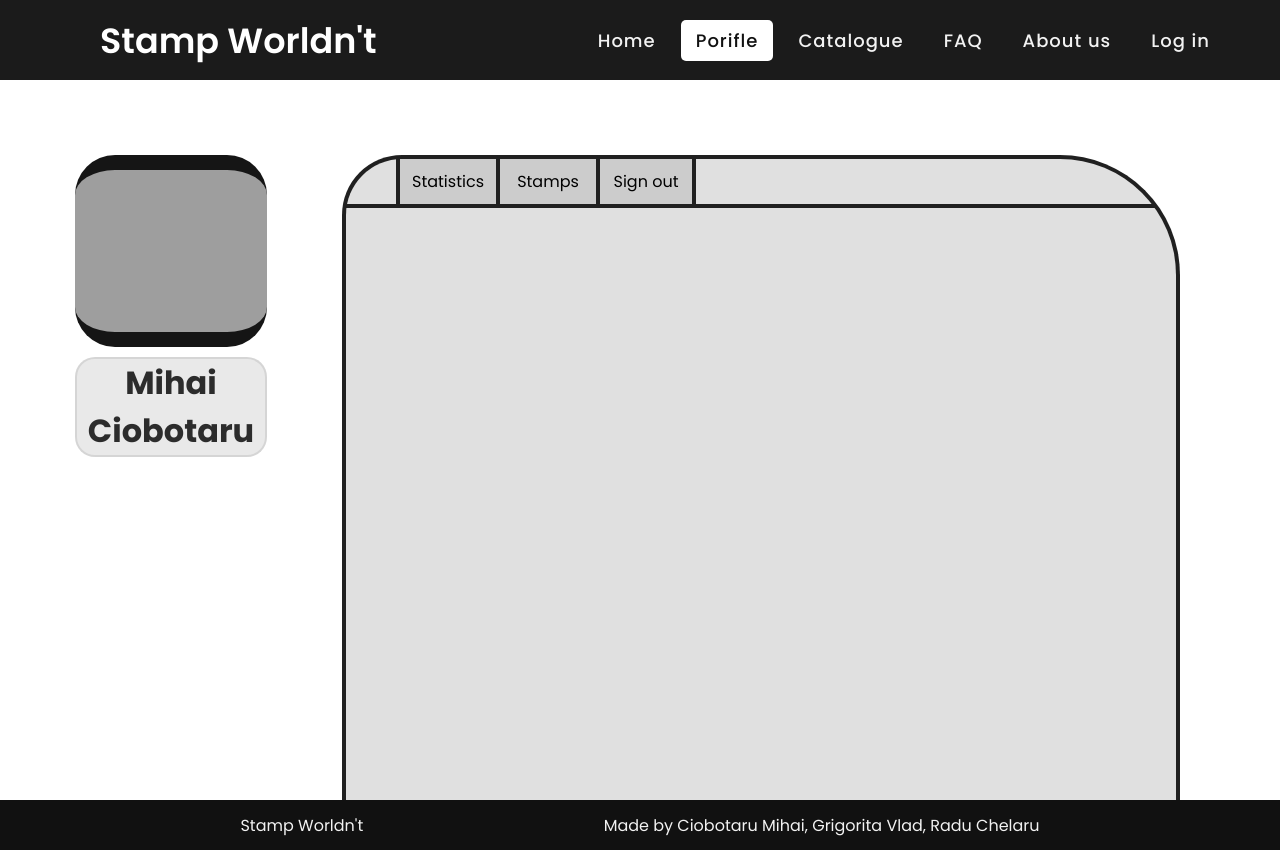
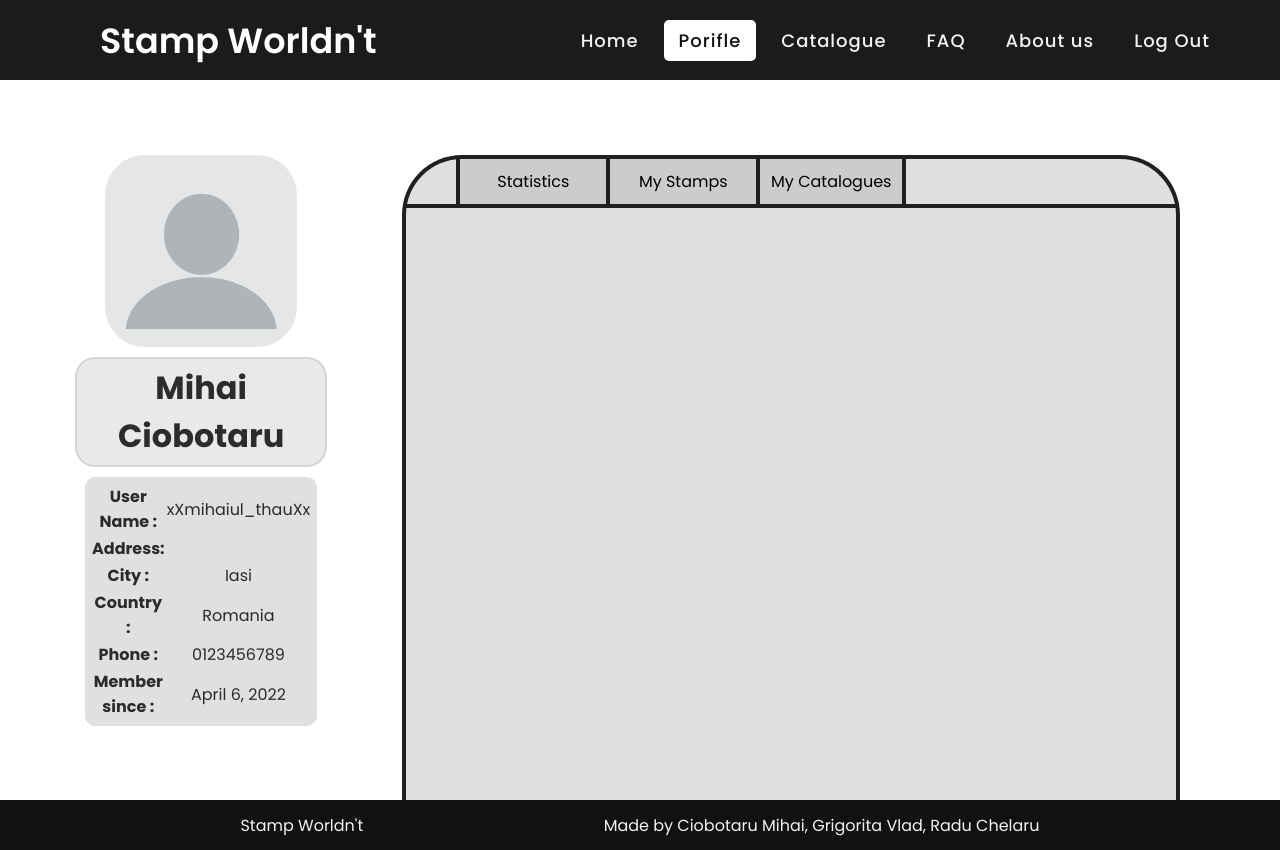
Before and after one commit to zechfron12/TW-MaST, a PHP site: page /html/profile.html in a window 1280 px wide. Run offline with PHP 8.4, Linux system fonts and the light colour scheme; grey boxes are pictures that could not be loaded.

Commit message:
profile addings

```diff
--- a/css/profile.css
+++ b/css/profile.css
@@ -1,14 +1,13 @@
-#profile-wrapper{
+#profile-wrapper {
 	display: flex;
 	padding: 75px 100px 0px 75px;
-
 }
 
 /*
 PROFILE SIDEBAR
 */
 
-#profile-info{
+#profile-info {
 	color: #151515e4;
 	display: flex;
 	flex-direction: column;
@@ -17,62 +16,67 @@ PROFILE SIDEBAR
 	margin-right: 75px;
 }
 
-#profile-info img{
-    padding: 15px 0px;
+#profile-info img {
 	width: 15vw;
 	height: 15vw;
 	background-color: #151515;
 	border-radius: 40px;
 }
 
-
-#profile-info h1{
+#profile-info h1 {
 	border-radius: 20px;
 	margin-top: 10px;
 	background-color: #15151517;
 	border: 2px solid #15151517;
+	padding: 5px;
 }
 
 /*
 PROFILE CONTENT
 */
 
-#profile-content{
+#profile-content {
 	height: calc(100vh - 75px - 80px);
 	width: 100vw;
-    border-radius: 60px 120px 0px 0px;
-    content: "";
+	border-radius: 60px 60px 0px 0px;
+	content: '';
 	border: #202020 4px solid;
 	background-color: #e0e0e0;
 	border-bottom: 0px;
 }
 
-#profile-content-bar{
+#profile-content-bar {
 	display: flex;
 	padding: 0px 50px;
-    margin-right: 20px;
 	column-gap: 0px;
 	border-bottom: #202020 4px solid;
 }
 
-.profile-content-bar-item{
+.profile-content-bar-item {
 	text-align: center;
-    width: 100px;
+	width: 150px;
 	cursor: pointer;
 	padding: 10px;
 	background-color: #ccc;
 	border-left: #202020 4px solid;
 }
-#sign-out{
+#catalogues {
 	border-right: #202020 4px solid;
 }
 
-.profile-content-bar-item-active::after{
+.profile-content-bar-item-active::after {
 	margin-top: 34px;
 	margin-left: -85px;
 	width: 100px;
 	position: absolute;
-    content: "";
+	content: '';
 	height: 4px;
 	background-color: red;
 }
+
+.profile-description-table {
+	margin: 10px;
+	background-color: #e0e0e0;
+	border-radius: 10px;
+	padding: 5px;
+}
--- a/html/catalogue.html
+++ b/html/catalogue.html
@@ -21,10 +21,11 @@
 			</label>
 			<ul>
 				<li><a href="./index.html">Home</a></li>
+				<li><a href="./profile.html">Profile</a></li>
 				<li><a class="active" href="./catalogue.html">Catalogue</a></li>
 				<li><a href="#">FAQ</a></li>
 				<li><a href="#">About us</a></li>
-				<li><a href="./login.html">Log in</a></li>
+				<li><a href="./login.html">Log Out</a></li>
 			</ul>
 		</nav>
 		<div id="catalogue">
--- a/html/login.html
+++ b/html/login.html
@@ -33,7 +33,9 @@
 					</div>
 					<div class="pass"><a href="#">Forgot password?</a></div>
 					<div class="row button">
-						<input type="submit" value="Login" />
+						<a href="./profile.html">
+							<input type="submit" value="Login" />
+						</a>
 					</div>
 					<div class="signup-link">
 						Not a member? <a href="./register.html">Signup now</a>
--- a/html/profile.html
+++ b/html/profile.html
@@ -23,14 +23,45 @@
 				<li><a href="./catalogue.html">Catalogue</a></li>
 				<li><a href="#">FAQ</a></li>
 				<li><a href="#">About us</a></li>
-				<li><a href="./login.html">Log in</a></li>
+				<li><a href="./login.html">Log Out</a></li>
 			</ul>
 		</nav>
 
 		<div id="profile-wrapper">
 			<div id="profile-info">
-				<img src="../assets/profile-male.svg" alt="Profile picture" />
+				<img
+					src="../assets/blank-profile-picture.png"
+					alt="Profile picture"
+				/>
 				<h1>Mihai Ciobotaru</h1>
+				<table class="profile-description-table">
+					<tbody>
+						<tr>
+							<th>User Name :</th>
+							<td>xXmihaiul_thauXx</td>
+						</tr>
+						<tr>
+							<th>Address:</th>
+							<td></td>
+						</tr>
+						<tr>
+							<th>City :</th>
+							<td>Iasi</td>
+						</tr>
+						<tr>
+							<th>Country :</th>
+							<td>Romania</td>
+						</tr>
+						<tr>
+							<th>Phone :</th>
+							<td>0123456789</td>
+						</tr>
+						<tr>
+							<th>Member since :</th>
+							<td>April 6, 2022</td>
+						</tr>
+					</tbody>
+				</table>
 			</div>
 			<div id="profile-content">
 				<div id="profile-content-bar">
@@ -38,10 +69,10 @@
 						Statistics
 					</div>
 					<div class="profile-content-bar-item" id="stamps">
-						Stamps
+						My Stamps
 					</div>
-					<div class="profile-content-bar-item" id="sign-out">
-						Sign out
+					<div class="profile-content-bar-item" id="catalogues">
+						My Catalogues
 					</div>
 				</div>
 			</div>
```
Also changed, not shown: assets/blank-profile-picture.png (added). Lines whose indentation alone changed are shown as unchanged.
